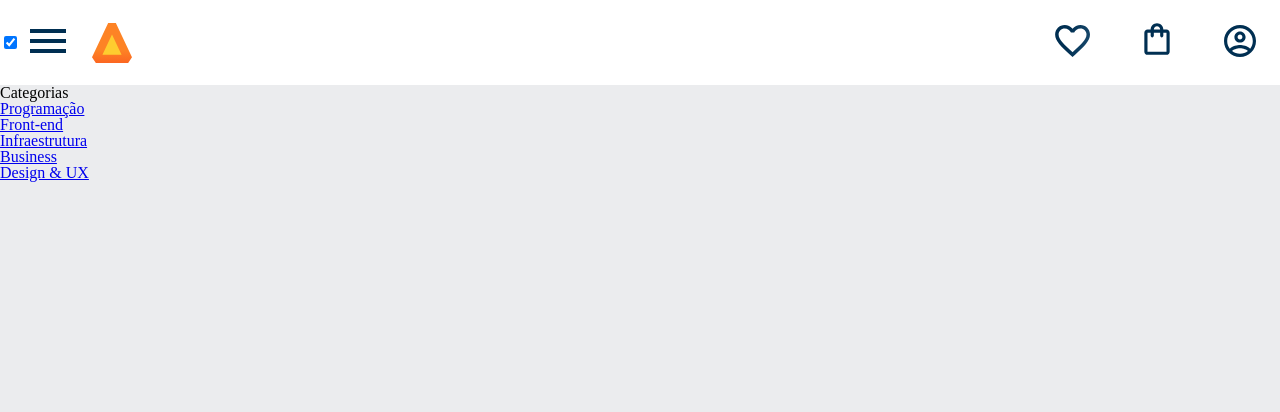
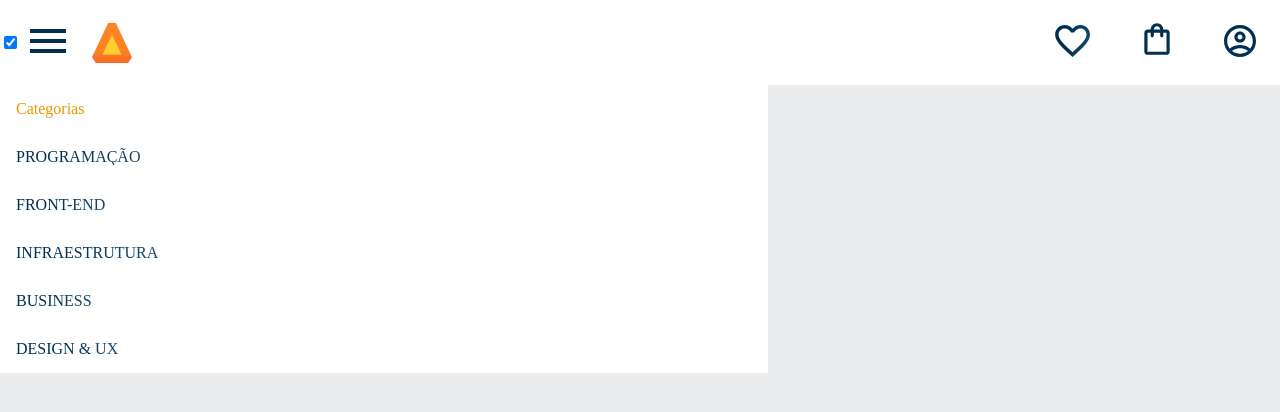
Before and after one commit to cristopherpds/alurabooks, a plain HTML site: page index.html in a window 1280 px wide. Both pictures are taken after a click on the checkbox 10 px from the left and 42 px from the top of the page. Drawn offline with Linux system fonts and the light colour scheme.

Commit message:
customize the hanburguer menu

```diff
--- a/styles.css
+++ b/styles.css
@@ -2,6 +2,8 @@
 :root{
   --background-color:#EBECEE;
   --white: #FFFFFF;
+  --orange: #EB9800;
+  --gradient-blue: linear-gradient(97.54deg, #002F52 35.49%,#326589 165.37%);
 }
 body{
   background-color: var(--background-color);
--- a/styles/header.css
+++ b/styles/header.css
@@ -24,7 +24,23 @@
   display: none;
   position: absolute;
   top: 100%;
+  width: 60vw;
 }
 .container__botao:checked ~ .lista-menu{
   display: block;
 }
+.lista-menu__titulo,
+.lista-menu__item{
+  padding: 1em;
+  background-color: var(--white);
+}
+.lista-menu__titulo{
+  color: var(--orange);
+}
+.lista-menu__link{
+  background: var(--gradient-blue);
+  -webkit-background-clip: text;
+  -webkit-text-fill-color: transparent;
+  background-clip: text;
+  text-transform: uppercase;
+}
```
